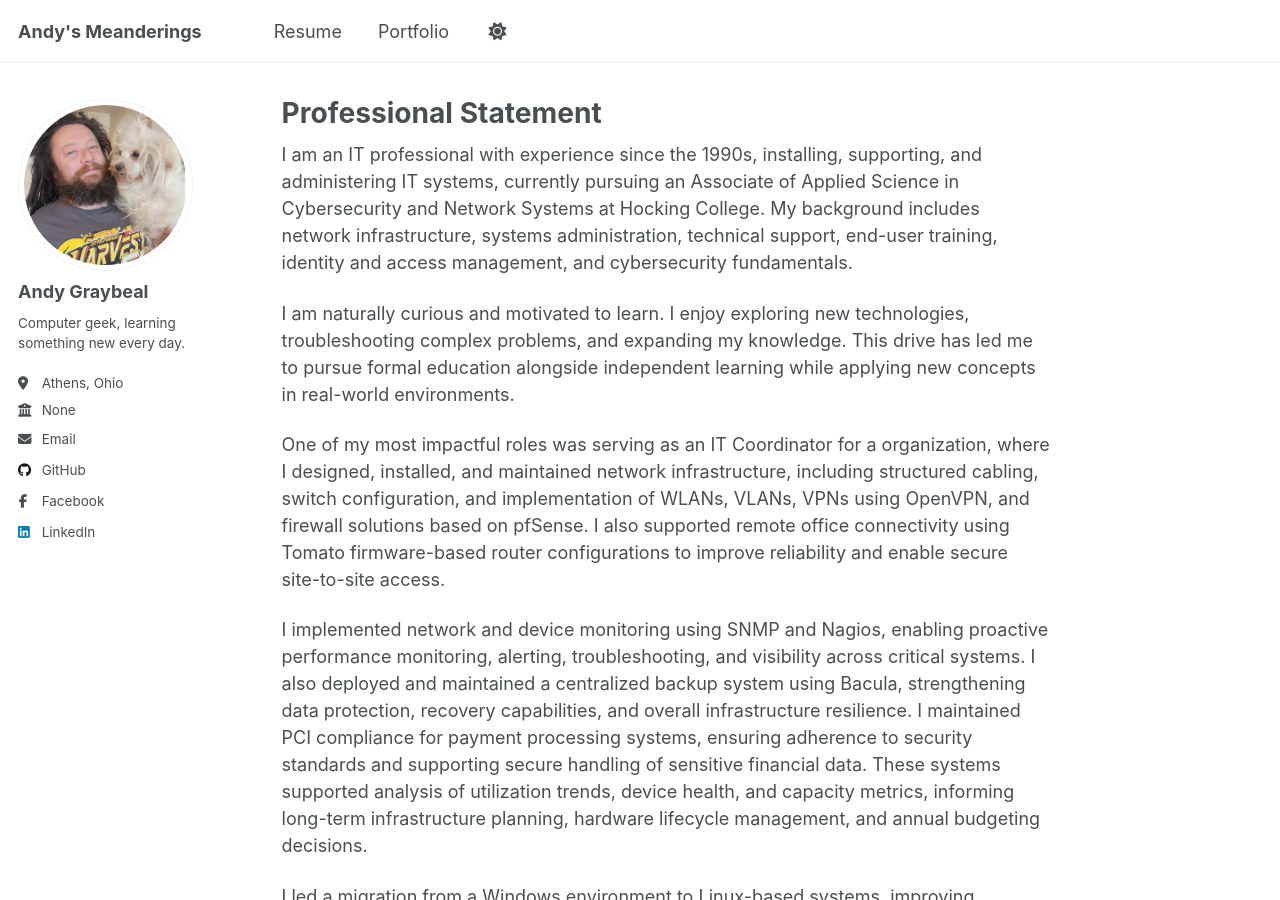
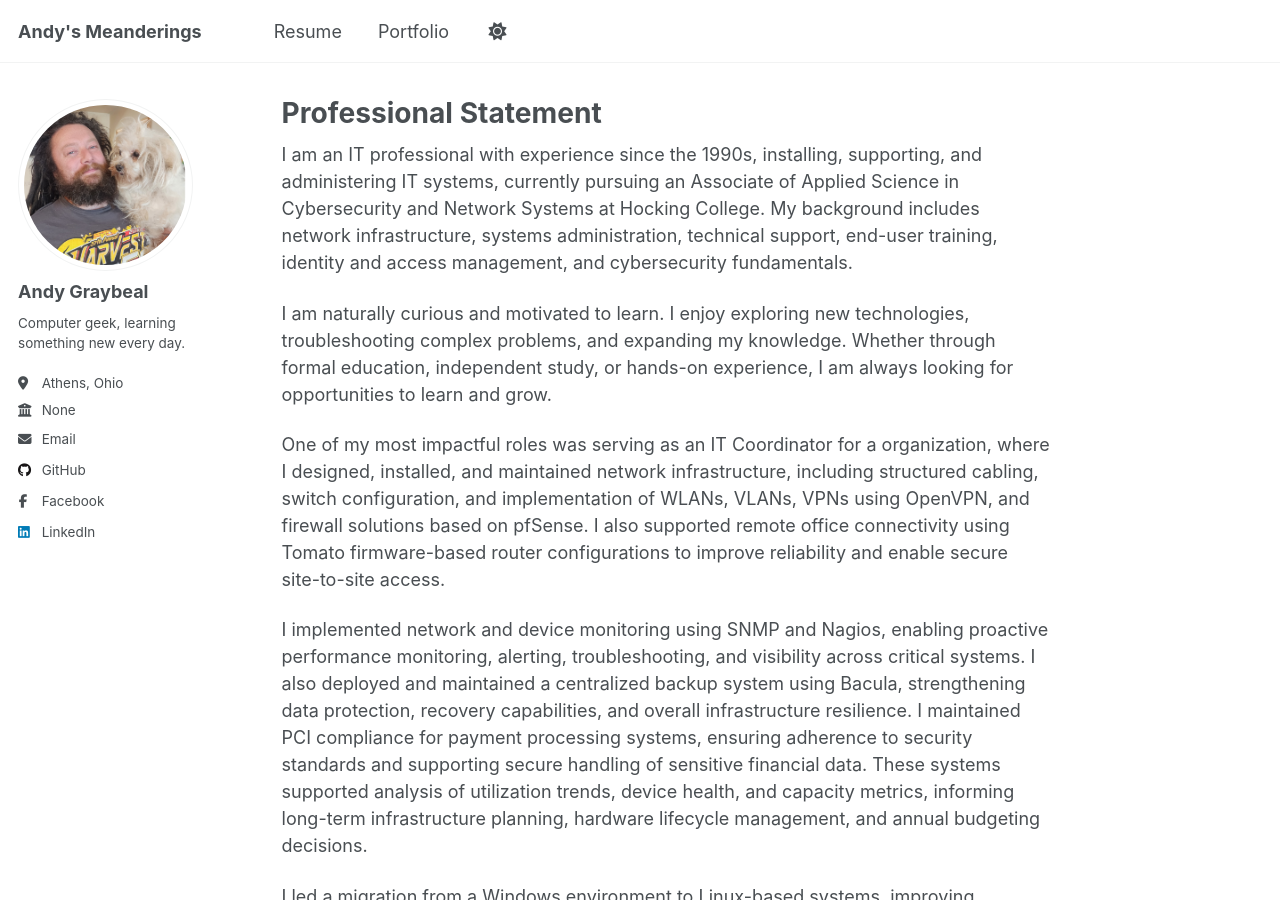
Before and after one commit to andy-graybeal/andy-graybeal.github.io, a Jekyll site: the page built from _pages/about.md, in a window 1280 px wide and 900 px high. Built offline with Jekyll 4.4.1, drawn with Linux system fonts in a browser that asks for light colours; a script that is not in the unit is left out.

Commit message:
Update personal statement in about.md
Revised personal statement for clarity and emphasis on learning opportunities.

```diff
--- a/_pages/about.md
+++ b/_pages/about.md
@@ -57,7 +57,7 @@ redirect_from:
 
 I am an IT professional with experience since the 1990s, installing, supporting, and administering IT systems, currently pursuing an Associate of Applied Science in Cybersecurity and Network Systems at Hocking College. My background includes network infrastructure, systems administration, technical support, end-user training, identity and access management, and cybersecurity fundamentals.
 
-I am naturally curious and motivated to learn. I enjoy exploring new technologies, troubleshooting complex problems, and expanding my knowledge. This drive has led me to pursue formal education alongside independent learning while applying new concepts in real-world environments.
+I am naturally curious and motivated to learn. I enjoy exploring new technologies, troubleshooting complex problems, and expanding my knowledge. Whether through formal education, independent study, or hands-on experience, I am always looking for opportunities to learn and grow.
 
 One of my most impactful roles was serving as an IT Coordinator for a organization, where I designed, installed, and maintained network infrastructure, including structured cabling, switch configuration, and implementation of WLANs, VLANs, VPNs using OpenVPN, and firewall solutions based on pfSense. I also supported remote office connectivity using Tomato firmware-based router configurations to improve reliability and enable secure site-to-site access.
 
```
